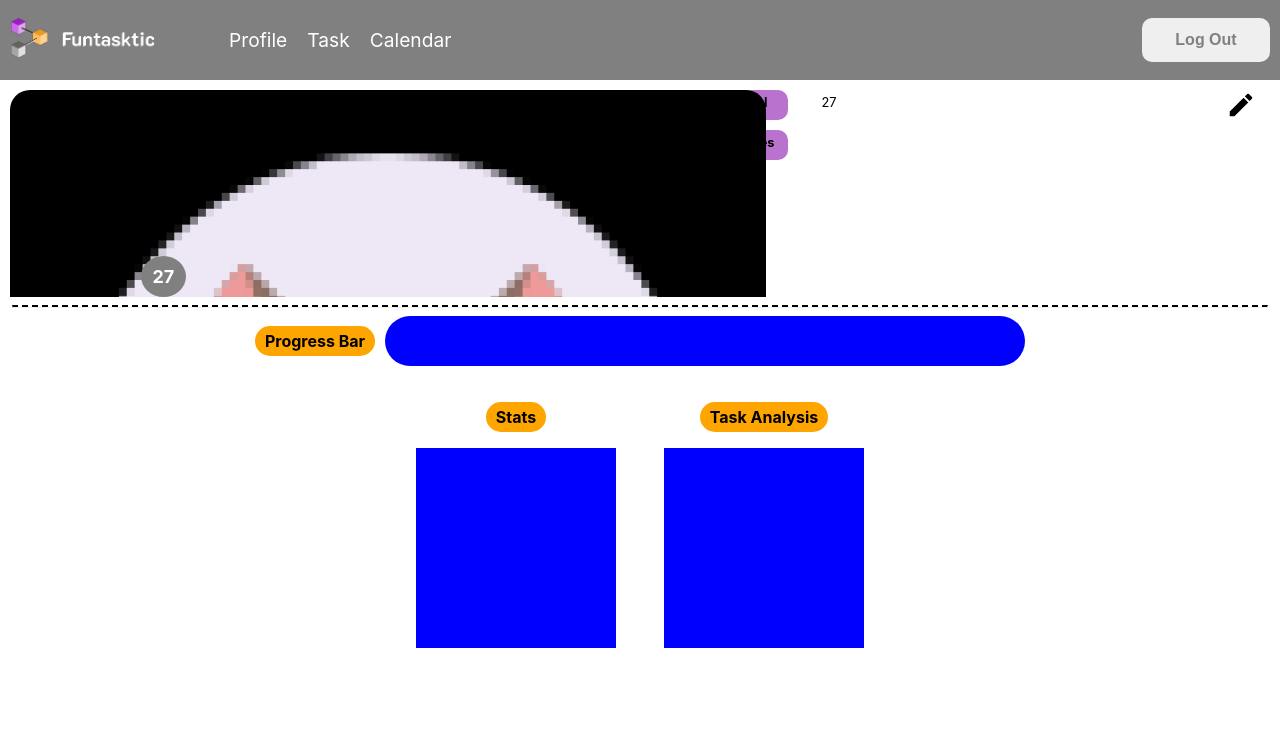
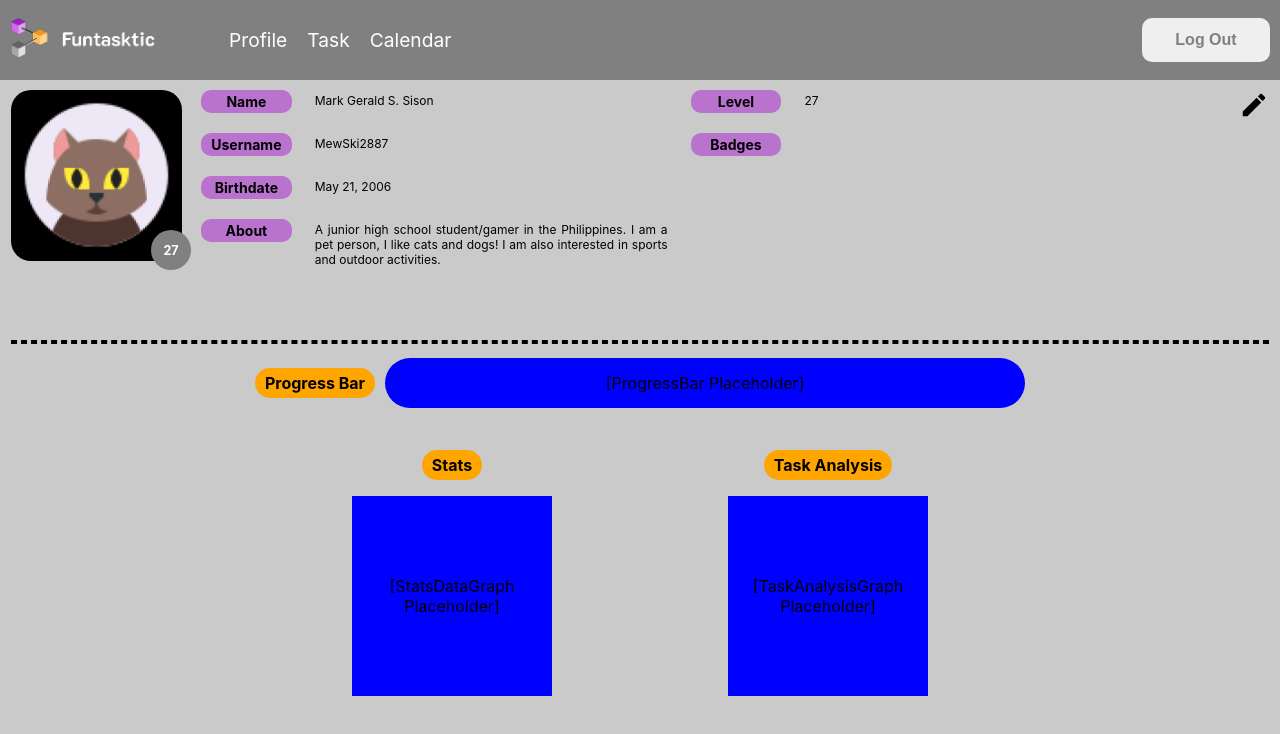
Before and after one commit to LanceChrysler/Funtasktic, a React (Create React App) app: page /u/profile in a window 1280 px wide. Shown: the top 734 px of the page. Built offline with nearby package versions, Linux system fonts and the light colour scheme.

Commit message:
First Commit - no models and icons on add task

```diff
--- a/src/App.js
+++ b/src/App.js
@@ -5,6 +5,8 @@ import LogInPage from './pages/Login';
 import MainLayout from './pages/MainLayout';
 import Menu from './pages/Menu';
 import Profile from './pages/Profile';
+import Task from './pages/Task';
+import Calendar from './pages/Calendar';
 
 /**
  *
@@ -23,6 +25,8 @@ export default function App() {
           <Route path="/u" element={<MainLayout />}>
             <Route index element={<Menu />} />
             <Route path="profile" element={<Profile />} />
+            <Route path="task" element={<Task />} />
+            <Route path="calendar" element={<Calendar />} />
           </Route>
         </Routes>
       </Router>
--- a/src/pages/Login.js
+++ b/src/pages/Login.js
@@ -8,14 +8,14 @@ export default function Login() {
   return (
     <div className="LogInPage">
       <div className="Body">
-        <div className="NavBar">
+        <nav className="NavBar">
             <div className="Navigations">
               <div className="Logo" onClick={()=>  navigate(-1)}>
                 <img src={require("../images/funtasktic_logo.png")} alt="Funtasktic Logo"/>
               </div>
               <button type="button" onClick={()=>  navigate(-1)}>Sign Up</button>
             </div>
-        </div>
+        </nav>
         <div className="Container">
             <div className="LogIn">
                 <h1>Log In</h1>
--- a/src/pages/MainNavBar.js
+++ b/src/pages/MainNavBar.js
@@ -17,7 +17,7 @@ export default function MainNavBar() {
                 </div>
                 <Link className="Tabs" to="profile">Profile</Link>
                 <Link className="Tabs" to="task">Task</Link>
-                <Link className="Tabs" to="/calendar">Calendar</Link>
+                <Link className="Tabs" to="calendar">Calendar</Link>
             </div>
             <button type="button" onClick={()=>  navigate("/")}>Log Out</button>
         </div>
--- a/src/pages/Profile.js
+++ b/src/pages/Profile.js
@@ -6,24 +6,27 @@ export default function Profile() {
     <div className="ProfilePage">
       <div className="ProfileContainer">
         <div className="ProfileImage">
-          <div className="ProfileImageContainer">
             <img src={require("../images/profile.png")} alt="Placeholder Profile Image"/>
-          </div>
-          <div className="LevelInProfile">
+            <div>
               <p>27</p>
             </div>
         </div>
-        <div className="ProfileDetails1">
-          <div className="Labels">
+        <div className="ProfileDetailsContainer">
+          <div className="ProfileDetails">
+            <div className="ProfileInformation">
               <p className="Label">Name</p>
+              <p className="Information Name">Mark Gerald S. Sison</p>
+            </div>
+            <div className="ProfileInformation">
               <p className="Label">Username</p>
+              <p className="Information Username">MewSki2887</p>
+            </div>
+            <div className="ProfileInformation">
               <p className="Label">Birthdate</p>
+              <p className="Information Birthdate">May 21, 2006</p>
+            </div>
+            <div className="ProfileInformation">
               <p className="Label">About</p>
-          </div>
-          <div className="Informations">
-            <p className="Information Name">Mark Gerald S. Sison</p>
-            <p className="Information Username">MewSki2887</p>
-            <p className="Information Birthdate">May 21, 2006</p>
               <p className="Information About">
                 A junior high school student/gamer in the Philippines.
                 I am a pet person, I like cats and dogs!
@@ -31,13 +34,13 @@ export default function Profile() {
               </p>
             </div>
           </div>
-        <div className="ProfileDetails2">
-          <div className="Labels">
+          <div className="ProfileDetails">
+            <div className="ProfileInformation">
                 <p className="Label">Level</p>
+                <p className="Information Level">27</p>
+            </div>
+            <div className="ProfileInformation">
                 <p className="Label">Badges</p>
-          </div>
-          <div className="Informations">
-            <p className="Information Level">27</p>
                 <p className="Information Badges"></p>
             </div>
           </div>
@@ -45,25 +48,26 @@ export default function Profile() {
             <MdEdit size="30" style={{margin: 10}} />
           </div>
         </div>
+      </div>
       <hr align="center" noshade/>
       <div className="AccountStats">
         <div className="ProgressBarContainer">
           <p className="ProgressBarLabel">Progress Bar</p>
           <div className="ProgressBar">
-
+            [ProgressBar Placeholder]
           </div>
         </div>
         <div className="UserStats">
           <div className="StatsDataContainer">
             <p className="StatsDataLabel">Stats</p>
             <div className="StatsDataGraph">
-
+              [StatsDataGraph Placeholder]
             </div>
           </div>
           <div className="TaskAnalysisContainer">
             <p className="TaskAnalysisLabel">Task Analysis</p>
             <div className="TaskAnalysisGraph">
-
+              [TaskAnalysisGraph Placeholder]
             </div>
           </div>
         </div>
--- a/src/pages/landing_or_signup.js
+++ b/src/pages/landing_or_signup.js
@@ -9,14 +9,14 @@ export default function Landing_or_signup(props) {
   return (
     <div className="LandingPage">
         <div className="Body">
-            <div className="NavBar">
+            <nav className="NavBar">
                 <div className="Navigations">
                     <div className="Logo" >
                         <img src={require("../images/funtasktic_logo.png")} alt="Funtasktic Logo"/>
                     </div>
                     <button type="button" onClick={()=>  navigate("/login")}>Log In</button>
                 </div>
-            </div>
+            </nav>
             <div className="Container">
                 <div className="LandingMessage">
                     <h1>
--- a/src/pages/pages.css
+++ b/src/pages/pages.css
@@ -17,27 +17,27 @@
     background-image: url(../images/background_1.png);
 }
 
-.LandingPage .Body .NavBar {
+.LandingPage .NavBar {
     background-color: #11111150;
     display: flex;
     flex-flow: row wrap;
     align-items: center;
     padding: 0 10px 0 10px;
-    height: 10%;
+    height: 10vh;
 }
 
-.LandingPage .Body .NavBar .Navigations {
+.LandingPage .Navigations {
     display: flex;
     justify-content: space-between;
     width: 100%;
 }
 
-.LandingPage .Body .NavBar .Navigations .Logo img {
+.LandingPage .Logo img {
     object-fit: contain;
     height: 5vh;
 }
 
-.LandingPage .Body .NavBar .Navigations button {
+.LandingPage .Navigations button {
     width: 10vw;
     font-size: clamp(1.25vw, 50%, 2vw);
     color: white;
@@ -47,7 +47,7 @@
     font-weight: bold;
 }
 
-.LandingPage .Body .Container {
+.LandingPage .Container {
     display: flex;
     flex-flow: row wrap;
     align-items: center;
@@ -56,15 +56,15 @@
     height: 90vh;
 }
 
-.LandingPage .Body .Container .LandingMessage {
+.LandingPage .LandingMessage {
     text-align: left;
 }
 
-.LandingPage .Body .Container .SignUp {
+.LandingPage .SignUp {
     text-align: center;
 }
 
-.LandingPage .Body .Container .SignUp .InputContainer {
+.LandingPage .InputContainer {
     background-color: #11111150;
     width: 40vh;
     border-radius: 20px;
@@ -73,7 +73,7 @@
     margin-bottom: -10px;
 }
 
-.LandingPage .Body .Container .SignUp .InputContainer .SignUpForm input {
+.LandingPage .SignUpForm input {
     width: fill;
     font-size: 14px;
     padding: 5px;
@@ -85,12 +85,12 @@
     border-radius: 5px;
 }
 
-.LandingPage .Body .Container .SignUp .InputContainer .SignUpForm input::placeholder {
+.LandingPage .SignUpForm input::placeholder {
     color: white;
     opacity: .5;
 }
 
-.LandingPage .Body .Container .SignUp .InputContainer button {
+.LandingPage .InputContainer button {
     background-color: #B67EB7;
     color: white;
     margin-top: -15px;
@@ -119,27 +119,27 @@
     background-image: url(../images/background_2.png);
 }
 
-.LogInPage .Body .NavBar {
+.LogInPage .NavBar {
     background-color: #11111150;
     display: flex;
     flex-flow: row wrap;
     align-items: center;
     padding: 0 10px 0 10px;
-    height: 10%;
+    height: 10vh;
 }
 
-.LogInPage .Body .NavBar .Navigations {
+.LogInPage .Navigations {
     display: flex;
     justify-content: space-between;
     width: 100%;
 }
 
-.LogInPage .Body .NavBar .Navigations .Logo img {
+.LogInPage .Logo img {
     object-fit: contain;
     height: 5vh;
 }
 
-.LogInPage .Body .NavBar .Navigations button {
+.LogInPage .Navigations button {
     width: 10vw;
     font-size: clamp(1.25vw, 50%, 2vw);
     color: white;
@@ -158,11 +158,11 @@
     color: white;
 }
 
-.LogInPage .Container .LogIn {
+.LogInPage .LogIn {
     text-align: center;
 }
 
-.LogInPage .Container .LogIn .InputContainer {
+.LogInPage .InputContainer {
 
     background-color: #11111150;
     width: 40vh;
@@ -170,7 +170,7 @@
     padding: 20px;
 }
 
-.LogInPage .Container .LogIn .InputContainer .LogInForm input {
+.LogInPage .LogInForm input {
     width: fill;
     font-size: 14px;
     padding: 5px;
@@ -182,18 +182,18 @@
     border-radius: 5px;
 }
 
-.LogInPage .Container .LogIn .InputContainer .LogInForm label {
+.LogInPage .LogInForm label {
     font-size: 20px;
     color: white;
     float: left;
 }
 
-.LogInPage .Container .LogIn .InputContainer .LogInForm input::placeholder {
+.LogInPage .LogInForm input::placeholder {
     color: white;
     opacity: .5;
 }
 
-.LogInPage .Container .LogIn .InputContainer button {
+.LogInPage .InputContainer button {
     font-size: 18px;
     border-radius: 10px;
     background-color: #B67EB7;
@@ -209,7 +209,7 @@
     flex-direction: column;
     align-items: center;
     height: 100vh;
-    width: 100%;
+    width: 100vw;
 }
 
 /* Main Navbar Designs */
@@ -229,23 +229,23 @@
     width: 100%;
 }
 
-.MainNavBar .Navigations .Links {
+.MainNavBar .Links {
     display: flex;
     flex-direction: row;
     margin-right: 5vw;
     align-items: center;
 }
 
-.MainNavBar .Navigations .Links .Logo {
+.MainNavBar .Logo {
     margin-right: 5vw;
 }
 
-.MainNavBar .Navigations .Links .Logo img {
+.MainNavBar .Logo img {
     object-fit: contain;
     height: 5vh;
 }
 
-.MainNavBar .Navigations .Links .Tabs {
+.MainNavBar .Tabs {
     margin: 0 10px 0 10px;
     color: white;
     font-size: clamp(1.5vw, 50%, 2vw);
@@ -268,128 +268,122 @@
     width: 100%;
     object-fit: cover;
     display: flex;
+    flex-direction: column;
     background-position: center;
     background-repeat: no-repeat;
     background-size: cover;
     background-attachment: fixed;
     background-image: url(../images/background_3.png);
+    justify-content: center;
 }
 
 .MenuPage .WelcomeMessage {
-    padding: 35vh 0 0 10vh;
     color: grey;
     text-align: left;
-    margin-left: 50px;
+    margin-left: 12vw;
+    font-size: clamp(1.5vw, 50%, 2.5vw);
 }
 
 /* Profile Designs */
 .ProfilePage {
-    height: auto;
+    height: 90%;
     width: 100%;
-    background-color: white;
+    background-color: #00000035;
+    overflow-y: hidden;
 }
 
 .ProfilePage .ProfileContainer {
     display: flex;
-    flex-direction: row;
-    position: relative;
-    overflow: hidden;
+    flex-flow: row wrap;
+    width: fill;
+    overflow-y: scroll;
+    overflow-x: hidden;
+    justify-content: center;
+    height: 35%;
+    width: 100%;
 }
 
-.ProfilePage .ProfileContainer .ProfileImage {
-    width: 15%;
-    height: 100%;
+.ProfilePage .ProfileImage {
+    width: 190px;
+    height: 190px;
+    display: flex;
+    justify-content: center;
+    align-items: center;
     position: relative;
 }
 
-.ProfilePage .ProfileContainer .ProfileImage .ProfileImageContainer {
-    width: auto;
-    height: fill;
-    margin: 10px;
-    position: absolute;
-    object-fit: contain;
+.ProfilePage .ProfileImage img {
+    border-radius: 20px;
+    width: 90%;
+    height: 90%;
+    object-fit: cover;
 }
 
-.ProfilePage .ProfileContainer .ProfileImage .LevelInProfile p {
-    width: clamp(10px, 50%, 25px);
-    height: clamp(10px, 50%, 25px);
-    margin: 22vh 0 0 11vw;
-    font-size: 18px;
-    font-weight: bold;
-    padding: 10px;
-    background-color: grey;
-    text-align: center;
-    color: white;
-    border-radius: 100%;
-    position: relative;
+.ProfilePage .ProfileImage div {
+    background-color: gray;
+    border-radius: 50%;
+    height: 40px;
+    width: 40px;
+    position: absolute;
+    bottom: 0;
+    right: 0;
 }
 
-.ProfilePage .ProfileContainer .ProfileImage .ProfileImageContainer img {
-    width: auto;
-    height: fill;
-    border-radius: 20px;
+.ProfilePage .ProfileImage p {
+    font-size: 12.5px;
+    color: white;
+    font-weight: bold;
+    text-align: center;
 }
 
-.ProfilePage .ProfileContainer .ProfileDetails1 {
+.ProfilePage .ProfileDetailsContainer {
     display: flex;
-    width: 40%;
+    width: 85%;
+}
+
+.ProfilePage .ProfileDetails {
+    display: flex;
+    flex-direction: column;
+    width: 45%;
     height: 100%;
 }
 
-.ProfilePage .ProfileContainer .ProfileDetails1 .Labels {
-    width: 20%;
+.ProfilePage .EditProfileDetails {
+    display: flex;
+    flex-direction: column;
+    align-items: flex-end;
+    width: 10%;
     height: 100%;
 }
 
-.ProfilePage .ProfileContainer .ProfileDetails1 .Informations {
-    width: 80%;
-    height: 100%;
+.ProfilePage .ProfileInformation {
+    display: flex;
+    flex-direction: row;
 }
 
-.ProfilePage .ProfileContainer .ProfileDetails2 {
-    display: flex;
-    width: 40%;
-    height: 100%;
+.ProfilePage .Label {
+    background-color: #B972CD;
+    font-size: min(2vw, 14px);
+    height: fit-content;
+    margin: 10px;
+    text-align: center;
+    font-weight: bold;
+    border-radius: 10px;
+    width: 100px;
+    padding: 3px;
 }
 
-.ProfilePage .ProfileContainer .ProfileDetails2 .Labels {
-    width: 20%;
-    height: 100%;
-}
-
-.ProfilePage .ProfileContainer .ProfileDetails2 .Informations {
-    width: 80%;
-    height: 100%;
-}
-
-.ProfilePage .ProfileContainer .EditProfileDetails {
-    width: 5%;
-    height: 100%;
-}
-
-.ProfilePage .ProfileContainer .Label {
-    text-align: center;
+.ProfilePage .Information {
+    font-size: min(2vw, 12px);
+    margin: 10px;
+    padding: 3px;
     align-items: center;
-    background-color: #B972CD;
-    padding: 5px;
-    margin: 10px;
-    border-radius: 10px;
-    height: 20px;
-    width: 5vw;
-    font-size: clamp(1vw, 50%, 2vw);
-    font-weight: bold;
-}
-
-.ProfilePage .ProfileContainer .Information {
     text-align: justify;
-    font-size: clamp(1vw, 50%, 2vw);
-    padding: 5px;
-    margin: 10px;
-    height: 20px;
+    width: 85%;
 }
 
 .ProfilePage hr {
-    border-top: 2px dashed black;
+    border: 2px dashed black;
     width: 98%;
 }
 
@@ -397,9 +391,12 @@
     display: flex;
     flex-direction: column;
     align-items: center;
+    overflow-y: scroll;
+    overflow-x: hidden;
+    height: 61.9%;
 }
 
-.ProfilePage .AccountStats .ProgressBarContainer {
+.ProfilePage .ProgressBarContainer {
     display: flex;
     flex-flow: row wrap;
     justify-content: center;
@@ -407,64 +404,176 @@
     margin-bottom: 20px;
 }
 
-.ProfilePage .AccountStats .ProgressBarContainer .ProgressBarLabel {
+.ProfilePage .ProgressBarLabel {
     background-color: orange;
     padding: 5px 10px 5px 10px;
     font-weight: bold;
     border-radius: 20px;
-    margin: 0 10px 0 0;
+    margin-right: 10px;
 }
 
-.ProfilePage .AccountStats .ProgressBarContainer .ProgressBar {
+.ProfilePage .ProgressBar {
     background-color: blue;
     width: 50vw;
     border-radius: 30px;
     height: 50px;
+    display: flex;
+    align-items: center;
+    justify-content: center;
 }
 
 .ProfilePage .UserStats {
     display: flex;
     flex-flow: row wrap;
-    width: 35vw;
+    width: 45vw;
     justify-content: space-between;
+    margin-bottom: 20px;
 }
 
-.ProfilePage .UserStats .StatsDataContainer {
+.ProfilePage .StatsDataContainer {
     display: flex;
     flex-direction: column;
     align-items: center;
     text-align: center;
 }
 
-.ProfilePage .UserStats .StatsDataContainer .StatsDataLabel {
+.ProfilePage .StatsDataLabel {
     background-color: orange;
     padding: 5px 10px 5px 10px;
     font-weight: bold;
     border-radius: 20px;
 }
 
-.ProfilePage .UserStats .StatsDataContainer .StatsDataGraph {
+.ProfilePage .StatsDataGraph {
     background-color: blue;
     width: 200px;
     height: 200px;
+    display: flex;
+    align-items: center;
+    justify-content: center;
 }
 
-.ProfilePage .UserStats .TaskAnalysisContainer {
+.ProfilePage .TaskAnalysisContainer {
     display: flex;
     flex-direction: column;
     align-items: center;
     text-align: center;
 }
 
-.ProfilePage .UserStats .TaskAnalysisContainer .TaskAnalysisLabel {
+.ProfilePage .TaskAnalysisLabel {
     background-color: orange;
     padding: 5px 10px 5px 10px;
     font-weight: bold;
     border-radius: 20px;
 }
 
-.ProfilePage .UserStats .TaskAnalysisContainer .TaskAnalysisGraph {
+.ProfilePage .TaskAnalysisGraph {
     background-color: blue;
     width: 200px;
     height: 200px;
+    display: flex;
+    align-items: center;
+    justify-content: center;
 }
+
+/* Task Page Designs*/
+.TaskPage {
+    height: 90%;
+    width: 100%;
+    background-color: #00000035;
+    display: flex;
+    flex-direction: row;
+}
+
+.TaskPage .LeftColumn {
+    height: 100%;
+    width: 65%;
+    display: flex;
+    flex-direction: column;
+}
+
+.TaskPage .AddTaskForm {
+    height: 15%;
+    margin: 10px;
+    background-color: white;
+    border-radius: 10px;
+    box-shadow: 5px 5px 10px gray;
+}
+
+.TaskPage .AddTaskForm ul {
+    margin: 10px 10px 10px 0;
+    list-style-type: circle;
+    font-size: 2vw;
+}
+
+.TaskPage .AddTaskForm input {
+    width: fill;
+    font-size: 1.5vw;
+    border-radius: 5px;
+    border-width: 1px;
+    padding: 5px;
+    background-color: #00000045;
+    color: white;
+    display: flex;
+    align-items: center;
+    justify-content: center;
+}
+
+.TaskPage .AddTaskForm input::placeholder {
+    color: white;
+    opacity: .75;
+}
+
+.TaskPage .TaskList {
+    height: 85%;
+    margin: 10px;
+    background-color: green;
+    display: flex;
+    align-items: center;
+    justify-content: center;
+}
+
+.TaskPage .RightColumn {
+    height: 100%;
+    width: 35%;
+    display: flex;
+    flex-direction: column;
+}
+
+.TaskPage .TaskInfo {
+    height: 55%;
+    margin: 10px;
+    background-color: blue;
+    display: flex;
+    align-items: center;
+    justify-content: center;
+}
+
+.TaskPage .TaskArchive {
+    height: 45%;
+    margin: 10px;
+    background-color: cyan;
+    display: flex;
+    align-items: center;
+    justify-content: center;
+}
+
+/* Calendar Page Designs*/
+.CalendarPage {
+    height: 90%;
+    width: 100%;
+    background-color: #00000035;
+    display: flex;
+    flex-direction: row;
+    justify-content: center;
+}
+
+.CalendarPage .CalendarContainer {
+    width: 63vw;
+    height: 42vw;
+    margin: 20px;
+    background-color: rgb(245, 181, 45);
+    display: flex;
+    align-items: center;
+    justify-content: center;
+}
```
Also changed, not shown: src/pages/Calendar.js (added, +11 -0 lines), src/pages/Task.js (added, +32 -0 lines). Lines whose indentation alone changed are shown as unchanged.
